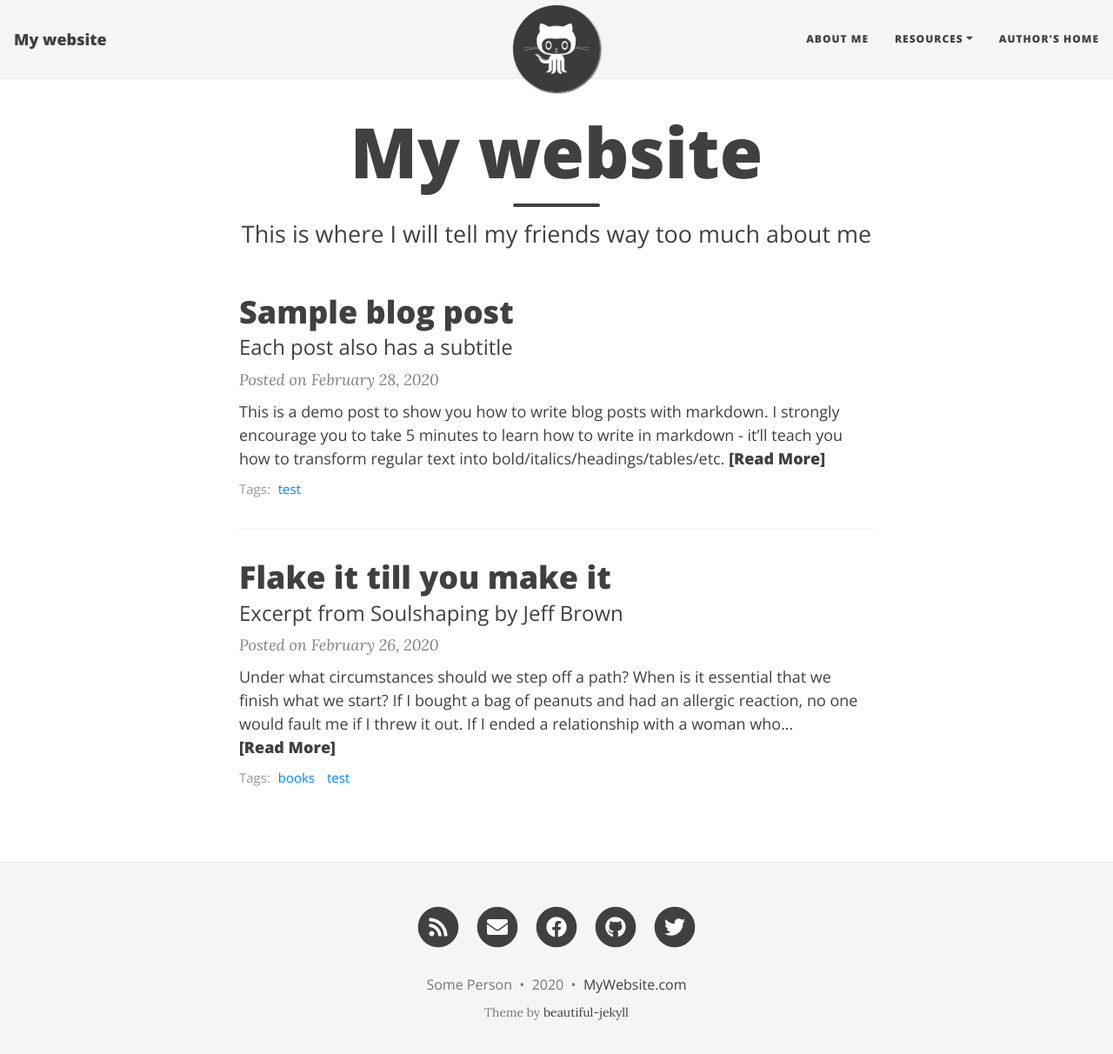
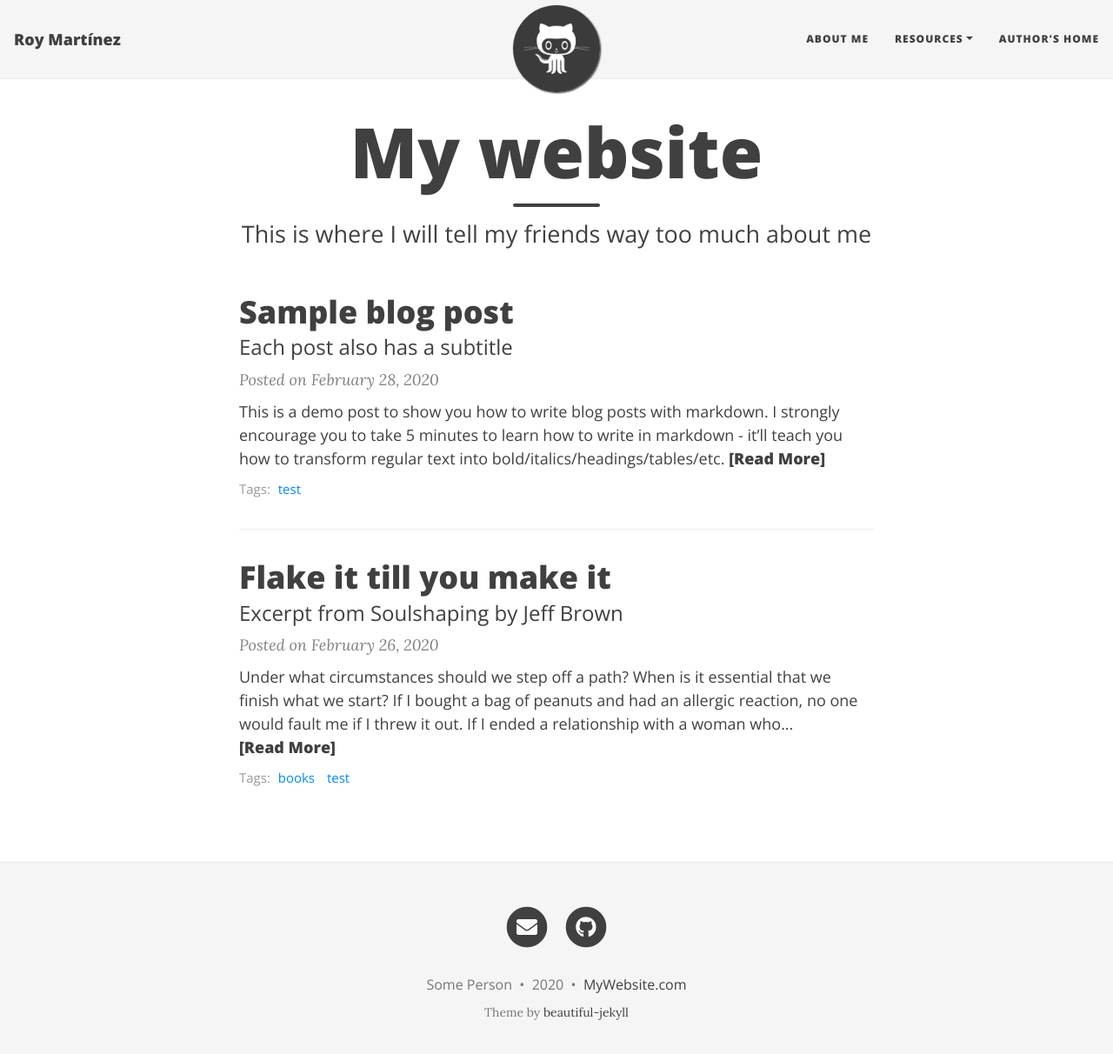
Before and after one commit to martinezrm/martinezrm.github.io, a Jekyll site: the page built from index.html, in a window 1280 px wide and 1225 px high. Shown: the top 1212 px of the window at 87% size. Built offline with Jekyll 4.4.1, drawn with Linux system fonts in a browser that asks for light colours; nearby versions of some CDN libraries; the list of posts is cut into pages by our own code; some of the changed lines change nothing that is shown.

Commit message:
Update _config.yml

```diff
--- a/_config.yml
+++ b/_config.yml
@@ -1,7 +1,7 @@
 # --- Basic options --- #
 
 # Name of website
-title: My website
+title: Roy Martínez
 
 # Short description of your site
 description: A virtual proof that I'm awesome
@@ -39,10 +39,10 @@ round-avatar: true
 # If you don't want to show a link to an RSS feed, set rss to "false".
 social-network-links:
   email: "someone@example.com"
-  facebook: deanattali
-  github: daattali
-  twitter: daattali
-  rss: true
+#  facebook: deanattali
+  github: martinezrm
+#  twitter: daattali
+#  rss: true
 #  reddit: yourname
 #  linkedin: daattali
 #  xing: yourname
```
